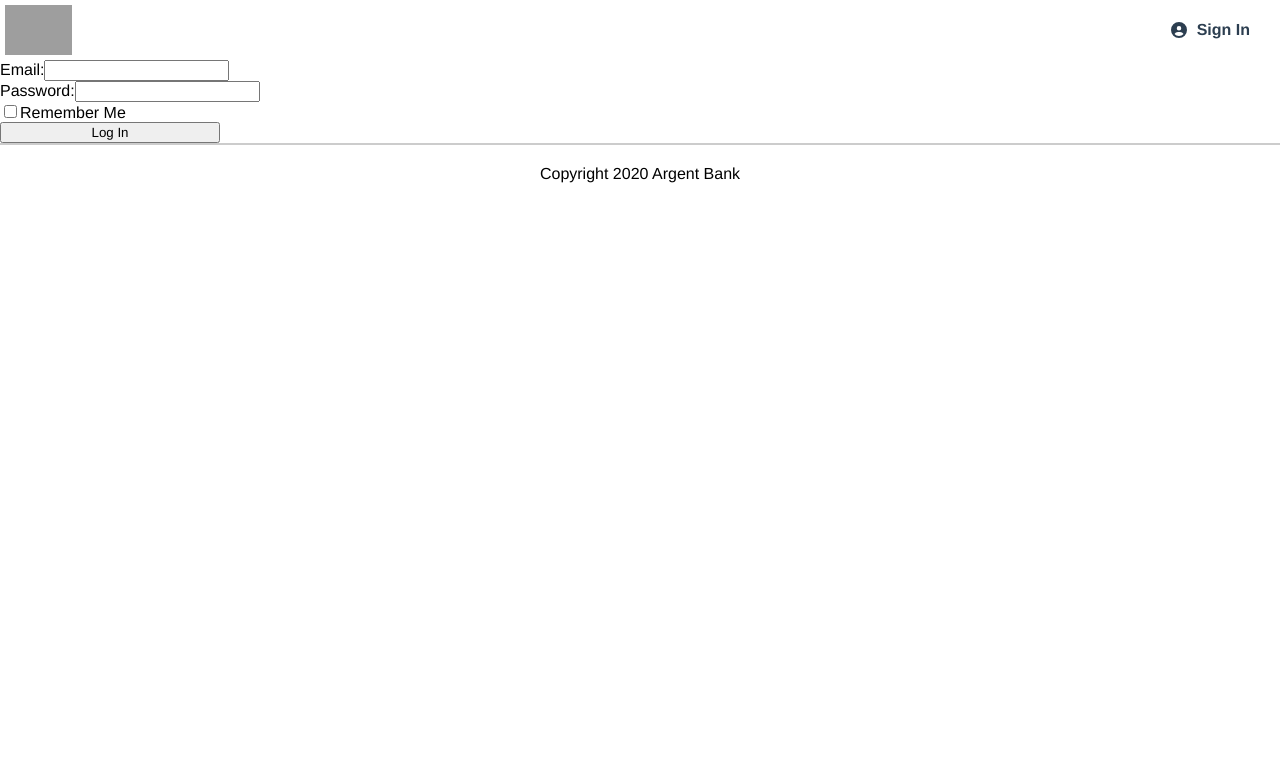
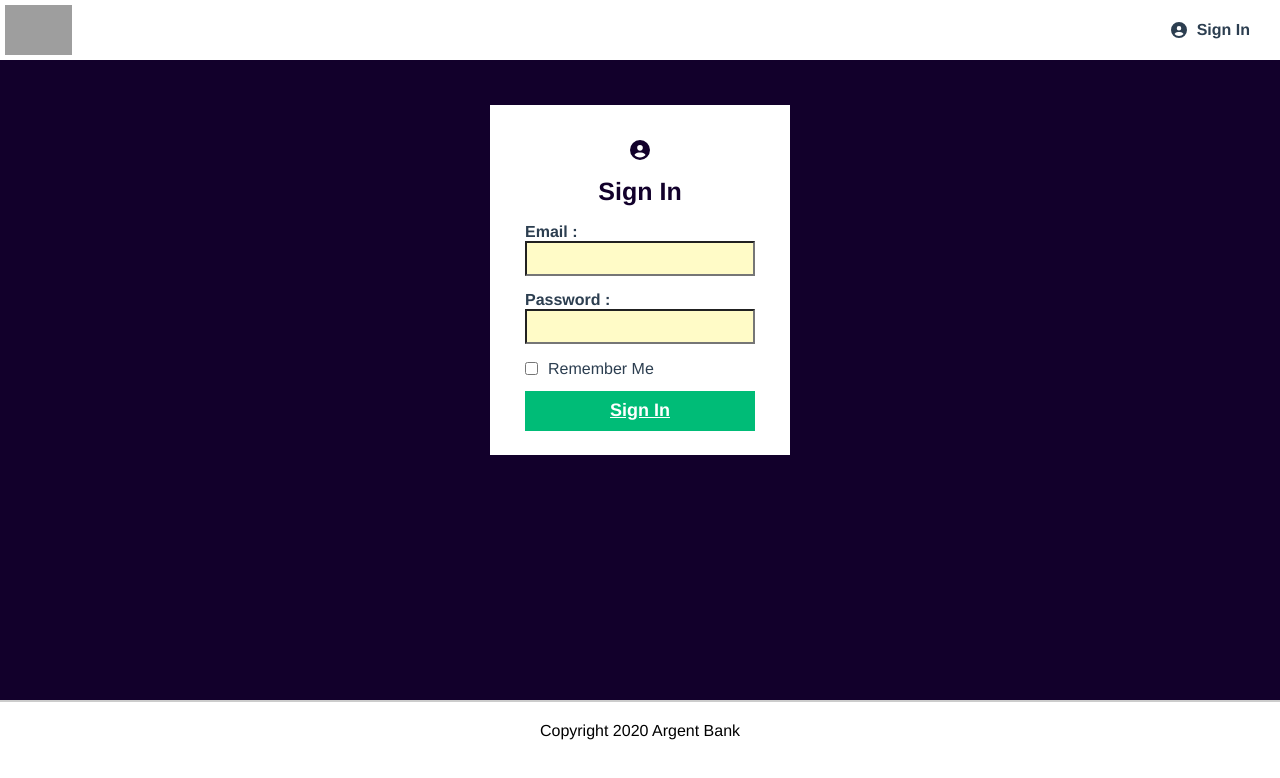
Before and after one commit to LoicTallec/Argent-Bank, a React (Create React App) app in the folder argentbank/: page /Login in a window 1280 px wide. Shown: the top 778 px of the page. Built offline with nearby package versions, Linux system fonts and the light colour scheme; grey boxes are pictures that could not be loaded.

Commit message:
fix CSS login/profil

```diff
--- a/argentbank/src/App.jsx
+++ b/argentbank/src/App.jsx
@@ -9,6 +9,7 @@ import { useSelector } from 'react-redux';
 import texts from './data/dataText.json';
 import Nav from './components/Nav/Nav';
 import Footer from './components/Footer/Footer';
+import { FontAwesomeIcon } from '@fortawesome/react-fontawesome';
 
 function App() {
 const isConnected = useSelector((state) => state.auth.isConnected);
--- a/argentbank/src/pages/Login/Login.jsx
+++ b/argentbank/src/pages/Login/Login.jsx
@@ -1,7 +1,10 @@
 import React, { useState } from 'react';
-import { useDispatch, useSelector } from 'react-redux';
+import { useDispatch } from 'react-redux';
 import { useNavigate } from 'react-router-dom';
 import { logIn } from '../../redux/auth.action';
+import { FontAwesomeIcon } from '@fortawesome/react-fontawesome';
+import { faCircleUser } from '@fortawesome/free-solid-svg-icons';
+import './login.css';
 
 const LoginForm = () => {
   const navigate = useNavigate();
@@ -30,11 +33,16 @@ const LoginForm = () => {
   };
 
   return (
-    <div>
+    <main className='login-page'>
 
-        <form onSubmit={handleSubmit}>
-          <div>
-            <label htmlFor="email">Email:</label>
+        <form className='login' onSubmit={handleSubmit}>
+          <figure className='login-top'>
+            <FontAwesomeIcon icon={faCircleUser} />
+            <h1>Sign In</h1>
+          </figure>
+
+          <div className='form-group'>
+            <label htmlFor="email">Email :</label>
             <input
               type="text"
               id="email"
@@ -43,8 +51,8 @@ const LoginForm = () => {
               required
             />
           </div>
-          <div>
-            <label htmlFor="password">Password:</label>
+          <div className='form-group'>
+            <label htmlFor="password">Password :</label>
             <input
               type="password"
               id="password"
@@ -53,7 +61,7 @@ const LoginForm = () => {
               required
             />
           </div>
-          <div>
+          <div className='form-check'>
             <input
               type="checkbox"
               checked={rememberMe}
@@ -62,9 +70,9 @@ const LoginForm = () => {
             <label>Remember Me</label>
 
           </div>
-          <button type="submit" >Log In</button>
+          <button type="submit" className='login-button'>Sign In</button>
         </form>
-    </div>
+    </main>
   );
 };
 
--- a/argentbank/src/pages/Login/login.css
+++ b/argentbank/src/pages/Login/login.css
@@ -0,0 +1,76 @@
+.login-page {
+    height: 80vh;
+    display: flex;
+    justify-content: center;
+    background-color: #12002B;
+    padding: 20px 35px 35px 35px;
+    color: white;
+}
+
+.login {
+    background-color: #FFF;
+    width: 300px;
+    height: 350px;
+    padding: 35px;
+    margin-top: 25px;
+
+    .login-top {
+        display: flex;
+        flex-direction: column;
+        align-items: center;
+        font-size: 20px;
+        color: #12002B;
+
+        h1 {
+            font-size: 25px;
+            color: #12002B;
+        }
+    }
+
+    input {
+        margin-top: 0;
+        margin-bottom: 15px;
+        height: 35px;
+        font-size: 16px;
+        background-color: #FFFBC7;
+        font-weight: 700;
+    }
+
+    label {
+        color: #2C3E50;
+    }
+
+    .form-check {
+        display: flex;
+        align-items: center;
+        height: 20px;
+        margin-bottom: 12px;
+
+        input {
+            margin: 0;
+            margin-right: 10px;
+        }
+    }
+
+    button {
+
+        background-color: #00bc77;
+        height: 40px;
+        width:230px;
+        font-size: 18px;
+        color: #FFF;
+        font-weight: 700;
+        border: none;
+        cursor: pointer;
+        text-decoration: underline;
+    }
+}
+
+.form-group {
+    display: flex;
+    flex-direction: column;
+
+    font-size: 16px;
+    color: #FFF;
+    font-weight: 700;
+}
--- a/argentbank/src/pages/Profile/Profile.jsx
+++ b/argentbank/src/pages/Profile/Profile.jsx
@@ -8,50 +8,58 @@ import './profile.css';
 
 
 function Profil() {
-const dispatch = useDispatch();
+const dispatch = useDispatch(); //
 
-const user = useSelector((state) => state.auth.user);
-const [isEditing, setIsEditing] = useState(false); // État pour gérer l'affichage du formulaire
+const user = useSelector((state) => state.auth.user); // Selectionne "user" dans le reducer
+const [editing, setEditing] = useState(false); // État pour gérer l'affichage du formulaire
 
 useEffect(() => {
     dispatch(getProfile());
 }, [dispatch]);
 
-const handleEdit = (e) => {
+const edit = (e) => {
     e.preventDefault();
-    setIsEditing(true); // Mettre à jour l'état pour afficher le formulaire
-  };
+    setEditing(true); // Mettre à jour l'état pour afficher le formulaire
+};
 
-  const handleCancel = (e) => {
+const cancel = (e) => {
     e.preventDefault();
-    setIsEditing(false); // Mettre à jour l'état pour revenir au header
-  };
+    setEditing(false); // Mettre à jour l'état pour revenir au header
+};
 
-  const handleSave = async (e) => {
+const save = async (e) => {
     e.preventDefault();
     const newUserName = e.target.elements.userName.value;
     dispatch(editUserName(newUserName));
-    setIsEditing(false);
-  };
+    setEditing(false);
+};
 
     return (
         <main className='profil'>
 
-                {!isEditing ? (
+                {!editing ? (
                     <section className='profil-header'>
                     <h2>
                         Welcome back <br /> {user.firstName} {user.lastName} !
                     </h2>
-                    <button onClick={handleEdit}>Edit</button>
+
+                        <button onClick={edit}>Edit</button>
                     </section>
                 ) : (
-                    <form onSubmit={handleSave}>
+                    <form className='profil-header' onSubmit={save}>
                         <p>Edit user name</p>
+
                         <label htmlFor="userName">User name :</label>
                         <input type="text" id="userName" defaultValue={user.userName} required />
 
+                        <label htmlFor="firstName">First name</label>
+                        <input type="text" id="firstName" defaultValue={user.firstName} disabled />
+
+                        <label htmlFor="lastName">Last name</label>
+                        <input type="text" id="lastName" defaultValue={user.lastName} disabled />
+
                         <button type="submit">Save</button>
-                        <button type="button" onClick={handleCancel}>Cancel</button>
+                        <button type="button" onClick={cancel}>Cancel</button>
                     </form>
                 )}
 
--- a/argentbank/src/pages/Profile/profile.css
+++ b/argentbank/src/pages/Profile/profile.css
@@ -14,6 +14,11 @@
         text-align: center;
     }
 
+    p {
+        font-size: 25px;
+        margin-bottom: 10px;
+    }
+
     button {
         margin-top: 20px;
         background-color: #00bc77;
@@ -28,6 +33,22 @@
         border-left: 2px solid #00bc77;
         cursor: pointer;
     }
+
+    input {
+        margin-top: 10px;
+        height: 45px;
+        width: 300px;
+        font-size: 16px;
+        color: #000;
+        font-weight: 700;
+    }
+
+    label {
+        margin-top: 10px;
+        font-size: 16px;
+        color: #FFF;
+        font-weight: 700;
+    }
 }
 
 @media (min-width: 1024px) {
```
